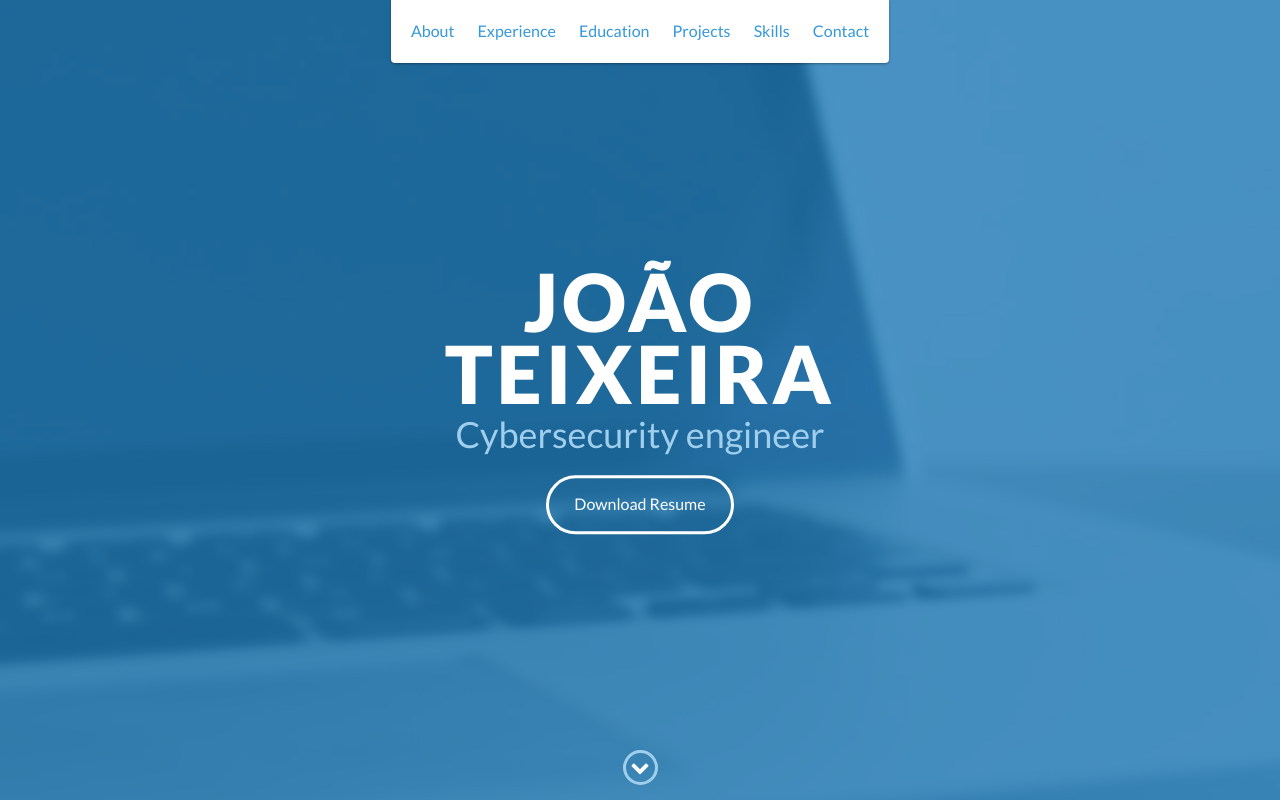
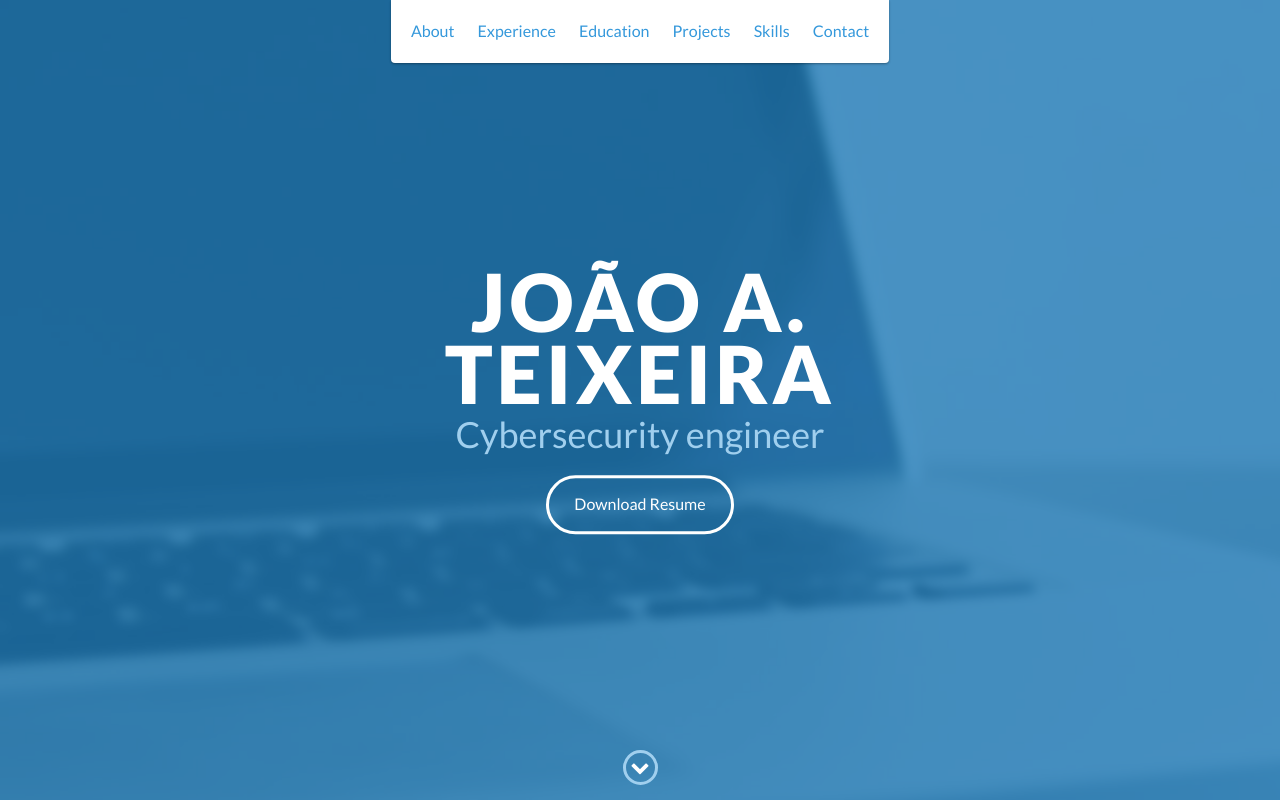
Before and after one commit to joaoteixeira96/joaoteixeira96.github.io, a website: page index.html in a window 1280 px wide. Shown: the top 800 px of the page. Drawn offline with nearby package versions, Linux system fonts and the light colour scheme.

Commit message:
Update index.html

```diff
--- a/index.html
+++ b/index.html
@@ -48,7 +48,7 @@
 
     <div id="lead">
         <div id="lead-content">
-            <h1>João Teixeira</h1>
+            <h1>João A. Teixeira</h1>
             <h2>Cybersecurity engineer</h2>
             <a href="#" class="btn-rounded-white">Download Resume</a>
         </div>
```
